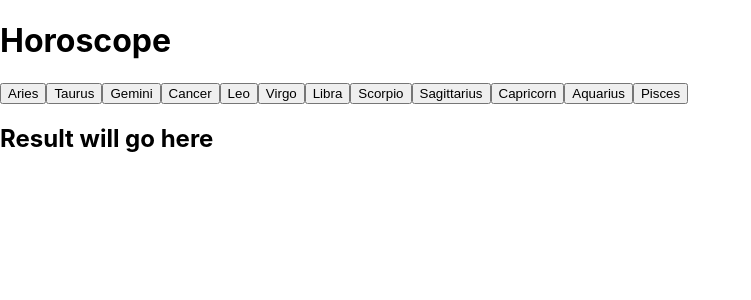
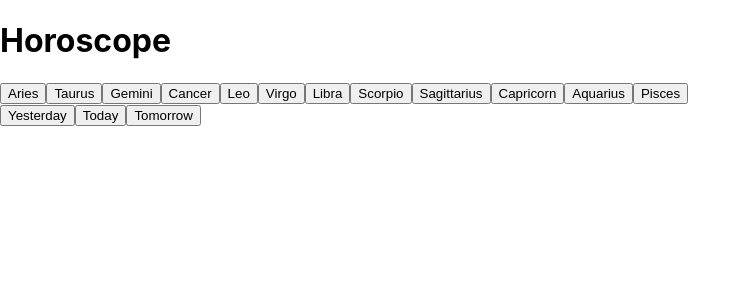
Before and after one commit to mzubtsova/Horoscope, a React (Create React App) app: page / in a window 1280 px wide. Both pictures are taken after a click on the button "Aries". Shown: the top 300 px of the page, without its empty margins (0-751 px from the left). Built offline with nearby package versions, Linux system fonts and the light colour scheme; no server answers.

Commit message:
added API fetch based on user's  choice

```diff
--- a/src/App.js
+++ b/src/App.js
@@ -1,39 +1,49 @@
 
 import axios from 'axios';
-import { useEffect, useState, UseState } from 'react';
+import { useEffect, useState } from 'react';
 import './App.css';
+import DayOptions from './DayOptios';
+import HoroscopeResults from './HoroscopeResults';
 import SignButtons from './SignButtons';
 
 function App(props) {
   const [horoscope, setHoroscope] = useState([]);
   const [userChoice, setUserChoice] = useState('');
+  const [dateChoice, setDateChoice] = useState('');
   const signSelection = (sign) => {
     setUserChoice(sign)
   }
+  const dateSelection = (date) => {
+    setDateChoice(date)
+  }
   useEffect(() => {
-    if (userChoice != '') {
+    if (userChoice != '' && dateChoice != '') {
       axios({
         url: 'https://aztro.sameerkumar.website/',
         method: 'POST',
         responseType: 'json',
         params: {
           sign: userChoice,
-          day: 'tomorrow'
+          day: dateChoice
         }
 
       })
         .then(response => {
           console.log(response.data);
-
+           setHoroscope(response.data)
         })
     }
-  }, [userChoice])
+  }, [userChoice, dateChoice])
+  console.log(userChoice, dateChoice, horoscope)
   return (
     <>
       <div>
         <h1>Horoscope</h1>
       </div>
+
       <SignButtons handleSignSelection={signSelection} />
+      {userChoice ? <DayOptions handleDateSelection={dateSelection} /> : null}
+      <HoroscopeResults getHoroscope={horoscope}/>
     </>
 
   );
--- /dev/null
+++ b/src/DayOptios.js
@@ -0,0 +1,16 @@
+// getting data depending on user's choice
+
+function DayOptions(props){
+    const handleDateSelection = (event) => {
+        props.handleDateSelection(event.target.id)
+        // console.log(event.target.id);
+    }
+    return(
+        <div>
+            <button className="yesterday" id="yesterday" onClick={handleDateSelection}>Yesterday</button>
+            <button className="today" id="today" onClick={handleDateSelection}>Today</button>
+            <button className="tomorrow" id="tomorrow" onClick={handleDateSelection}>Tomorrow</button>
+        </div>
+    )
+}
+export default DayOptions;
--- a/src/HoroscopeResults.js
+++ b/src/HoroscopeResults.js
@@ -1,9 +1,13 @@
-// HoroscopeResults.js
+// displying results on the page
 
 
-function HoroscopeResults() {
+function HoroscopeResults({getHoroscope}) {
+    console.log(getHoroscope);
     return (
-        <h1>Result will go here</h1>
-    )
-}
+        <div>
+                { getHoroscope? <p> {getHoroscope.color} </p> : null}
+
+       </div>
+    );
+};
 export default HoroscopeResults;
--- a/src/SignButtons.js
+++ b/src/SignButtons.js
@@ -2,13 +2,15 @@
 import { useState } from 'react';
 
 import HoroscopeResults from "./HoroscopeResults";
+// import DayOptions from './DayOptios';
+
 
 
 function SignButtons(props) {
-    const [userChoice, setUserChoice] = useState(props.userChoice);
+    const [userChoice, setUserChoice] = useState(false);
     const handleSignSelection = (event) => {
         props.handleSignSelection(event.target.id)
-        console.log(event.target.id);
+        setUserChoice(true)
     }
     return (
         <section>
@@ -27,7 +29,7 @@ function SignButtons(props) {
                 <button className="pisces" id="pisces" onClick={handleSignSelection}>Pisces</button>
             </div>
             <div className="results">
-                <HoroscopeResults />
+                <HoroscopeResults signChosen={userChoice}/>
             </div>
         </section>
     )
```
